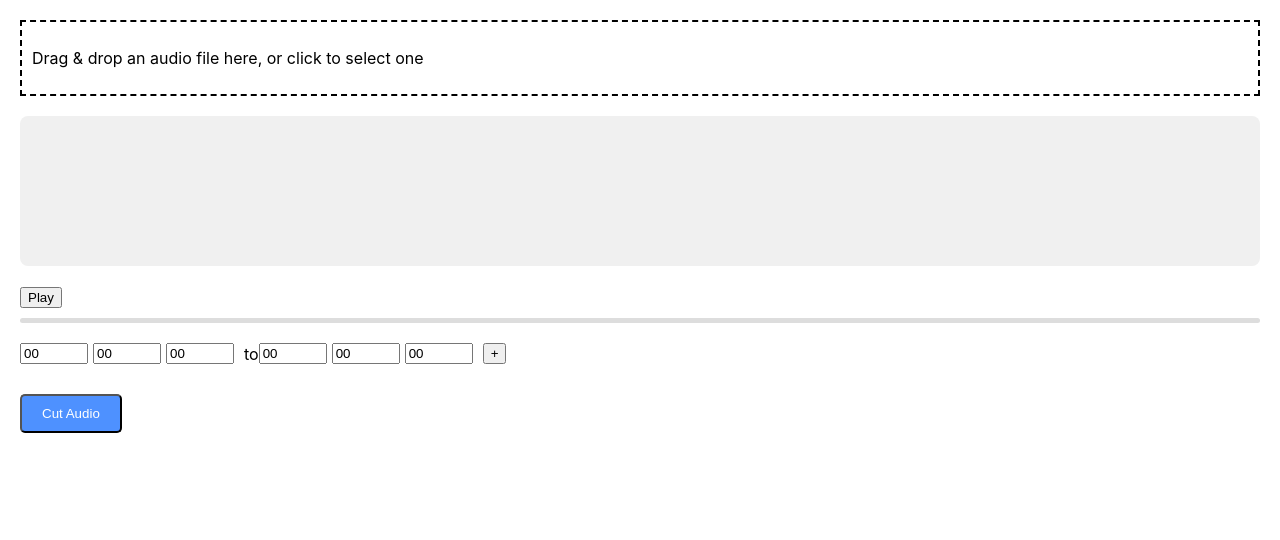
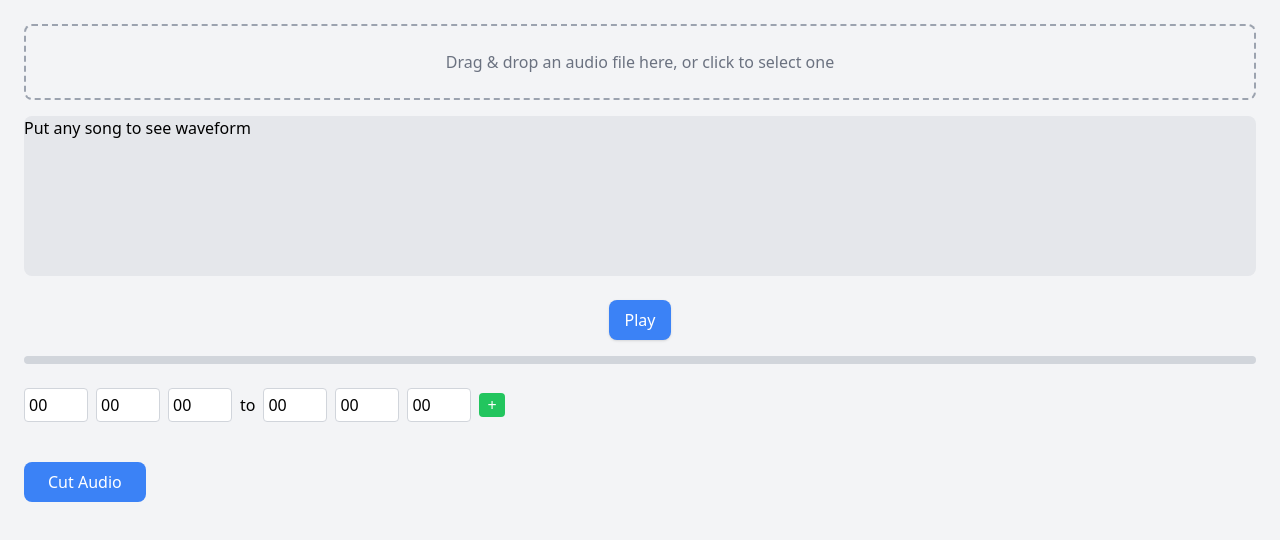
Before and after one commit to Shantanu-Meta/Trimo, a React (Create React App) app in the folder frontend/: page / in a window 1280 px wide. Shown: the top 540 px of the page. Built offline with nearby package versions, Linux system fonts and the light colour scheme.

Commit message:
add Tailwind CSS for styling and restructure backend audio processing

```diff
--- a/frontend/package.json
+++ b/frontend/package.json
@@ -38,6 +38,7 @@
     ]
   },
   "devDependencies": {
-    "ajv": "^7.2.4"
+    "ajv": "^7.2.4",
+    "tailwindcss": "^3.4.17"
   }
 }
--- a/frontend/src/Components/AudioCutter.js
+++ b/frontend/src/Components/AudioCutter.js
@@ -15,16 +15,14 @@ const AudioCutter = () => {
   const [waveform, setWaveform] = useState(null);
   const [timeLines, setTimeLines] = useState([{ start: 0, end: 0 }]);
   const [isPlaying, setIsPlaying] = useState(false);
-  const [audioDuration, setAudioDuration] = useState(0); // Audio duration
+  const [audioDuration, setAudioDuration] = useState(0);
+  const [currentTime, setCurrentTime] = useState(0);
   const [progress, setProgress] = useState(0);
-  const audioRef = useRef(null);
 
-  // Setup file upload using react-dropzone
   const onDrop = (acceptedFiles) => {
     const file = acceptedFiles[0];
     setAudioFile(file);
 
-    // Initialize WaveSurfer
     const ws = WaveSurfer.create({
       container: "#waveform",
       waveColor: "#4e91ff",
@@ -36,13 +34,14 @@ const AudioCutter = () => {
     });
 
     ws.load(URL.createObjectURL(file));
-    ws.on("audioprocess", () => {
-      setProgress((ws.getCurrentTime() / ws.getDuration()) * 100);
+
+    ws.on("ready", () => {
+      setAudioDuration(ws.getDuration());
     });
 
-    // Get the audio duration
-    ws.on("ready", () => {
-      setAudioDuration(ws.getDuration());
+    ws.on("audioprocess", () => {
+      setCurrentTime(ws.getCurrentTime());
+      setProgress((ws.getCurrentTime() / ws.getDuration()) * 100);
     });
 
     setWaveform(ws);
@@ -53,7 +52,6 @@ const AudioCutter = () => {
     accept: ".mp3,.wav",
   });
 
-  // Handle Play/Pause functionality
   const togglePlayPause = () => {
     if (waveform) {
       if (waveform.isPlaying()) {
@@ -66,37 +64,33 @@ const AudioCutter = () => {
     }
   };
 
-  // Add timeline field
   const addTimeLine = () => {
     setTimeLines([...timeLines, { start: 0, end: 0 }]);
   };
 
-  // Remove timeline field
   const removeTimeLine = (index) => {
     const newTimeLines = timeLines.filter((_, idx) => idx !== index);
     setTimeLines(newTimeLines);
   };
 
-  // Update timeline values (convert input from MM:SS:MS into seconds)
   const updateTimeLine = (index, type, value, part) => {
     const newTimeLines = [...timeLines];
     const currentTime = newTimeLines[index][type];
     let newTimeValue = currentTime;
 
     if (part === "min") {
-      newTimeValue = parseFloat(value) * 60 + newTimeValue % 60; // Convert minutes to seconds
+      newTimeValue = parseFloat(value) * 60 + newTimeValue % 60;
     } else if (part === "sec") {
-      newTimeValue = newTimeValue - (newTimeValue % 60) + parseFloat(value); // Update seconds part
+      newTimeValue = newTimeValue - (newTimeValue % 60) + parseFloat(value);
     } else if (part === "ms") {
-      newTimeValue = Math.floor(newTimeValue); // Remove minutes and seconds
-      newTimeValue += parseFloat(value) / 100; // Update milliseconds part
+      newTimeValue = Math.floor(newTimeValue);
+      newTimeValue += parseFloat(value) / 100;
     }
 
     newTimeLines[index][type] = newTimeValue;
     setTimeLines(newTimeLines);
   };
 
-  // Method to cut audio by sending file and timelines to backend
   const cutAudio = async () => {
     if (!audioFile || timeLines.length === 0) {
       alert("Please upload an audio file and define timelines.");
@@ -104,8 +98,8 @@ const AudioCutter = () => {
     }
 
     const formData = new FormData();
-    formData.append("audio", audioFile); // Send the audio file itself
-    formData.append("timelines", JSON.stringify(timeLines)); // Send the timeline data
+    formData.append("audio", audioFile);
+    formData.append("timelines", JSON.stringify(timeLines));
 
     const response = await fetch("http://localhost:5000/cut-audio", {
       method: "POST",
@@ -128,137 +122,113 @@ const AudioCutter = () => {
   };
 
   return (
-    <div style={{ padding: "20px" }}>
+    <div className="p-6 bg-gray-100 min-h-screen">
       <div
         {...getRootProps()}
-        style={{ border: "2px dashed #000", padding: "10px", cursor: "pointer" }}
+        className="border-2 border-dashed border-gray-400 p-6 text-center cursor-pointer hover:border-blue-400 transition-all rounded-lg"
       >
         <input {...getInputProps()} />
-        <p>Drag & drop an audio file here, or click to select one</p>
+        <p className="text-gray-500">Drag & drop an audio file here, or click to select one</p>
       </div>
 
-      {/* Display start and end time of the audio */}
       {audioFile && (
-        <div style={{ marginTop: "20px" }}>
+        <div className="mt-6 text-gray-700">
           <p>Audio Duration: {formatTime(audioDuration)}</p>
+          <p>
+            Current Time: <span className="font-bold">{formatTime(currentTime)}</span> /{" "}
+            {formatTime(audioDuration)}
+          </p>
         </div>
       )}
 
-      {/* Waveform */}
-      <div
-        id="waveform"
-        style={{
-          width: "100%",
-          height: "150px",
-          marginTop: "20px",
-          backgroundColor: "#f0f0f0",
-          borderRadius: "8px",
-        }}
-      ></div>
+      <div id="waveform" className="w-full h-[10rem] bg-gray-200 rounded-lg mt-4">
+        Put any song to see waveform
+      </div>
 
-      {/* Audio Controls */}
-      <div style={{ marginTop: "20px" }}>
-        <button onClick={togglePlayPause}>
+      {/* Controls Below the Waveform */}
+      <div className="mt-6 flex flex-col items-center">
+        <button
+          onClick={togglePlayPause}
+          className="bg-blue-500 text-white py-2 px-4 rounded-lg shadow hover:bg-blue-600 transition-all"
+        >
           {isPlaying ? "Pause" : "Play"}
         </button>
 
-        {/* Progress bar */}
+        <div className="w-full bg-gray-300 h-2 rounded-lg mt-4 relative">
           <div
-          style={{
-            width: "100%",
-            height: "5px",
-            backgroundColor: "#ddd",
-            marginTop: "10px",
-            borderRadius: "5px",
-          }}
-        >
-          <div
-            style={{
-              width: `${progress}%`,
-              height: "100%",
-              backgroundColor: "#003366",
-              borderRadius: "5px",
-            }}
+            style={{ width: `${progress}%` }}
+            className="bg-blue-500 h-full rounded-lg"
           ></div>
         </div>
       </div>
 
-      {/* Timeline Fields */}
-      <div style={{ marginTop: "20px" }}>
+      <div className="mt-6">
         {timeLines.map((timeLine, index) => (
-          <div key={index} style={{ marginBottom: "10px" }}>
-            <div style={{ display: "flex", alignItems: "center" }}>
-              {/* Start Time Inputs */}
+          <div key={index} className="flex items-center gap-2 mb-4">
             <input
               type="text"
               value={Math.floor(timeLine.start / 60).toString().padStart(2, "0")}
               onChange={(e) => updateTimeLine(index, "start", e.target.value, "min")}
               placeholder="Min"
-                style={{ marginRight: "5px", width: "60px" }}
+              className="border border-gray-300 rounded p-1 w-16"
             />
             <input
               type="text"
               value={Math.floor(timeLine.start % 60).toString().padStart(2, "0")}
               onChange={(e) => updateTimeLine(index, "start", e.target.value, "sec")}
               placeholder="Sec"
-                style={{ marginRight: "5px", width: "60px" }}
+              className="border border-gray-300 rounded p-1 w-16"
             />
             <input
               type="text"
               value={Math.floor((timeLine.start % 1) * 100).toString().padStart(2, "0")}
               onChange={(e) => updateTimeLine(index, "start", e.target.value, "ms")}
               placeholder="MS"
-                style={{ marginRight: "10px", width: "60px" }}
+              className="border border-gray-300 rounded p-1 w-16"
             />
             <span>to</span>
-              {/* End Time Inputs */}
             <input
               type="text"
               value={Math.floor(timeLine.end / 60).toString().padStart(2, "0")}
               onChange={(e) => updateTimeLine(index, "end", e.target.value, "min")}
               placeholder="Min"
-                style={{ marginRight: "5px", width: "60px" }}
+              className="border border-gray-300 rounded p-1 w-16"
             />
             <input
               type="text"
               value={Math.floor(timeLine.end % 60).toString().padStart(2, "0")}
               onChange={(e) => updateTimeLine(index, "end", e.target.value, "sec")}
               placeholder="Sec"
-                style={{ marginRight: "5px", width: "60px" }}
+              className="border border-gray-300 rounded p-1 w-16"
             />
             <input
               type="text"
               value={Math.floor((timeLine.end % 1) * 100).toString().padStart(2, "0")}
               onChange={(e) => updateTimeLine(index, "end", e.target.value, "ms")}
               placeholder="MS"
-                style={{ marginRight: "10px", width: "60px" }}
+              className="border border-gray-300 rounded p-1 w-16"
             />
-              {index === timeLines.length - 1 && (
-                <button onClick={addTimeLine}>+</button>
-              )}
+            <button
+              onClick={addTimeLine}
+              className="bg-green-500 text-white px-2 rounded"
+            >
+              +
+            </button>
             {timeLines.length > 1 && (
               <button
                 onClick={() => removeTimeLine(index)}
-                  style={{ marginLeft: "10px", backgroundColor: "red", color: "white" }}
+                className="bg-red-500 text-white px-2 rounded"
               >
                 Remove
               </button>
             )}
           </div>
-          </div>
         ))}
       </div>
 
-      {/* Cut Audio Button */}
       <button
         onClick={cutAudio}
-        style={{
-          marginTop: "20px",
-          padding: "10px 20px",
-          backgroundColor: "#4e91ff",
-          color: "white",
-          borderRadius: "5px",
-        }}
+        className="bg-blue-500 text-white py-2 px-6 rounded-lg mt-6 hover:bg-blue-600 transition-all"
       >
         Cut Audio
       </button>
--- a/frontend/src/index.css
+++ b/frontend/src/index.css
@@ -1,13 +1,3 @@
-body {
-  margin: 0;
-  font-family: -apple-system, BlinkMacSystemFont, 'Segoe UI', 'Roboto', 'Oxygen',
-    'Ubuntu', 'Cantarell', 'Fira Sans', 'Droid Sans', 'Helvetica Neue',
-    sans-serif;
-  -webkit-font-smoothing: antialiased;
-  -moz-osx-font-smoothing: grayscale;
-}
-
-code {
-  font-family: source-code-pro, Menlo, Monaco, Consolas, 'Courier New',
-    monospace;
-}
+@tailwind base;
+@tailwind components;
+@tailwind utilities;
--- /dev/null
+++ b/frontend/tailwind.config.js
@@ -0,0 +1,8 @@
+/** @type {import('tailwindcss').Config} */
+module.exports = {
+  content: ["./src/**/*.{html,js}"],
+  theme: {
+    extend: {},
+  },
+  plugins: [],
+}
```
Also changed, not shown: 2 other files (tests, documents, lock files or other folders). Lines whose indentation alone changed are shown as unchanged.
